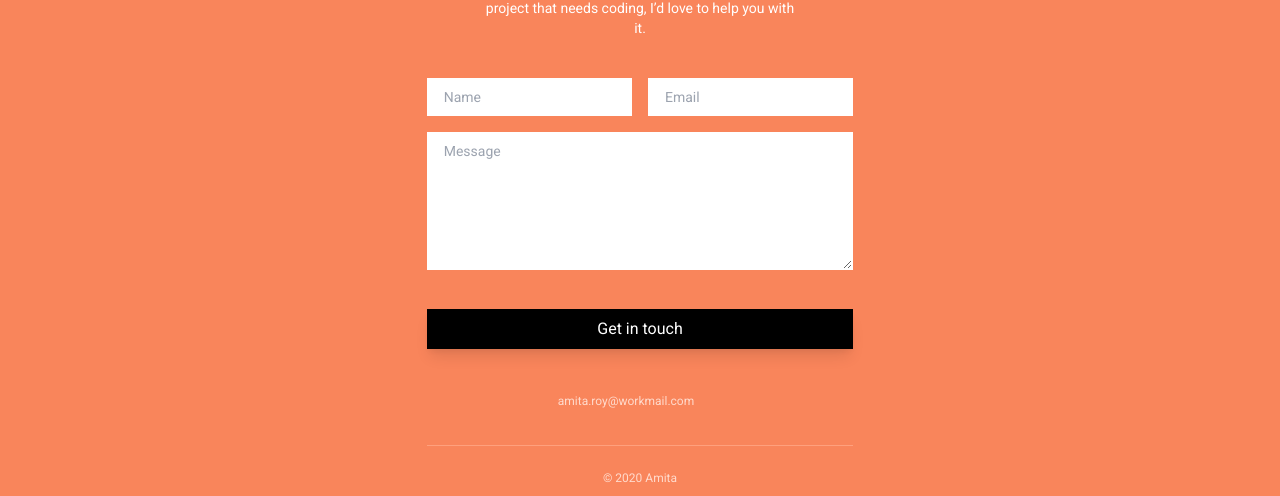
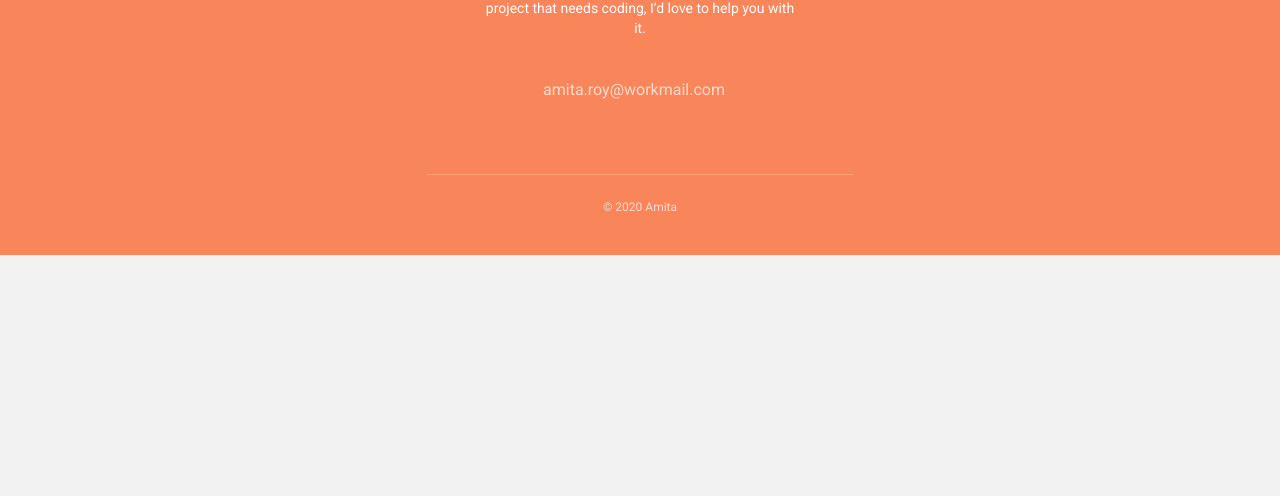
Before and after one commit to Dejan-Teofilovic/Portfolio-react-tailwind, a React (Create React App) app: page / in a window 1280 px wide. Shown: the part 1688-2184 px from the top of the page. After the commit the page ends 1943 px from the top, so only its background shows below. Built offline with nearby package versions, Linux system fonts and the light colour scheme; some icons are missing.

Commit message:
Updated contact section

```diff
--- a/src/components/Contact/Contact.js
+++ b/src/components/Contact/Contact.js
@@ -1,5 +1,4 @@
 import React, { Component } from 'react';
-import { Form } from '../ContactForm';
 import { SocialIconGroupLight } from '../Icon';
 import styles from './Contact.module.css';
 
@@ -18,9 +17,8 @@ class Contact extends Component {
           that you need building, or a project that needs coding, I’d love to
           help you with it.
         </p>
-        <Form />
-        <div className=" w-full mt-10 md:w-1/3 mx-auto sm:flex sm:justify-center sm:items-center pb-8 border-b border-borderLight">
-          <p className={`text-primaryLight text-xs mr-3 ${styles.email}`}>
+        <div className=" w-full mt-10 md:w-1/3 mx-auto sm:flex sm:flex-col sm:justify-center sm:items-center pb-8 border-b border-borderLight">
+          <p className={`text-primaryLight text-m mr-3 ${styles.email} mb-4`}>
             <a
               href="mailto:amita.roy@workmail.com"
               className="text-primaryLight"
```
